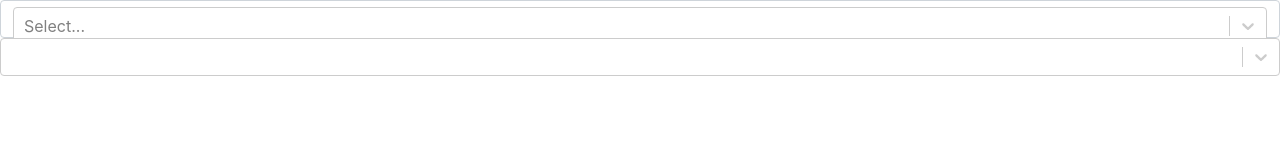
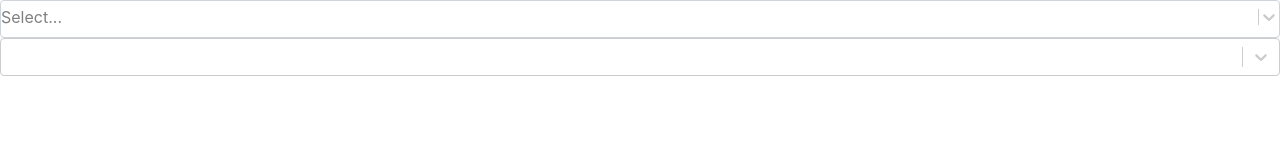
Before and after one commit to yracnet/react-ui-fast, a React (Create React App) app: page /a/1 in a window 1280 px wide. Shown: the top 160 px of the page. Built offline with nearby package versions, Linux system fonts and the light colour scheme.

Commit message:
+ Select Style

```diff
--- a/src/components/Input.scss
+++ b/src/components/Input.scss
@@ -1,6 +1,10 @@
 @import "../../node_modules/bootstrap/scss/functions";
 @import "../../node_modules/bootstrap/scss/variables";
 @import "../../node_modules/bootstrap/scss/mixins";
+.is-disabled {
+  background-color: rgba(200, 200, 200, 0.16);
+  border-color: rgba(200, 200, 200, 0.16);
+}
 .Input-text {
 }
 .Input-password {
@@ -22,8 +26,33 @@
     line-height: $input-line-height;
   }
 }
-
-.is-disabled {
-  background-color: rgba(200, 200, 200, 0.16);
-  border-color: rgba(200, 200, 200, 0.16);
+.Input-option {
+  .form-control {
+    padding: 0;
+    margin: 0 inherit;
+  }
+  input:hover,
+  input:focus {
+    border: 0;
+  }
+  .select__control,
+  .select__control.select__control--is-focused {
+    width: 100%;
+    border: 0;
+    min-height: 1.5em;
+    background: transparent;
+    box-shadow: 0 0 0 0 transparent;
+  }
+  .select__indicator {
+    margin: 0;
+    padding: 0;
+  }
+  .select__control,
+  .select__value-container,
+  .select__placeholder,
+  .select__input,
+  .select__input > input {
+    margin: 0;
+    padding: 0;
+  }
 }
--- a/src/components/Input.tsx
+++ b/src/components/Input.tsx
@@ -24,7 +24,7 @@ interface InputTextOption extends OptionTypeBase {
 export interface InputTextValue {
     name: string,
     value?: any,
-    option?: InputTextOption,
+    object?: InputTextOption | Date,
     state: 'valid' | 'invalid' | 'ignore',
     icon?: string,
     message?: string
@@ -60,19 +60,20 @@ export const InputText: React.FC<InputTextProps> = (props) => {
     if (props.hide === true) {
         return null;
     }
-    let inputChangeDate = function (date: dayjs.Dayjs, rawValue: string) {
-        onChangeInvoke(rawValue);
+    let inputChangeDate = function (value: dayjs.Dayjs, rawValue: string) {
+        let date = value ? value.toDate() : undefined;
+        onChangeInvoke(rawValue, date);
     }
     let inputChangeOption = function (option: ValueType<any>, action: ActionMeta) {
-        let newValue = option ? option.value : undefined;
-        onChangeInvoke(newValue, option);
+        let rawValue = option ? option.value : undefined;
+        onChangeInvoke(rawValue, option);
     }
     let inputChange = function (event: React.FormEvent<HTMLInputElement | HTMLSelectElement>) {
         let { value } = event.currentTarget;
         onChangeInvoke(value);
     }
-    let onChangeInvoke = function (newValue: any, option?: any) {
-        let inputValue: InputTextValue = { name: props.name, state: 'ignore', value: newValue, option: option };
+    let onChangeInvoke = function (rawValue: any, object?: any) {
+        let inputValue: InputTextValue = { name: props.name, state: 'ignore', value: rawValue, object: object };
         if (props.onConvert && inputValue.value) {
             inputValue.value = props.onConvert(inputValue.value);
         }
@@ -96,6 +97,10 @@ export const InputText: React.FC<InputTextProps> = (props) => {
     if (props.onFormat && props.value) {
         valueString = props.onFormat(props.value);
     }
+    if (type === "option" && props.options) {
+        let options = [...props.options];
+        valueString = options.find(it => it.value === valueString);
+    }
     let feedbackState = InputTextFactory.createFeedbackState(props.feedback);
     let className = "form-control is-" + feedbackState;
     let inputHtml = props.disabled === true ?
@@ -108,6 +113,7 @@ export const InputText: React.FC<InputTextProps> = (props) => {
         type === "option" ?
             <Select
                 name={props.name}
+                classNamePrefix="select"
                 className={className}
                 value={valueString}
                 onChange={inputChangeOption}
```
